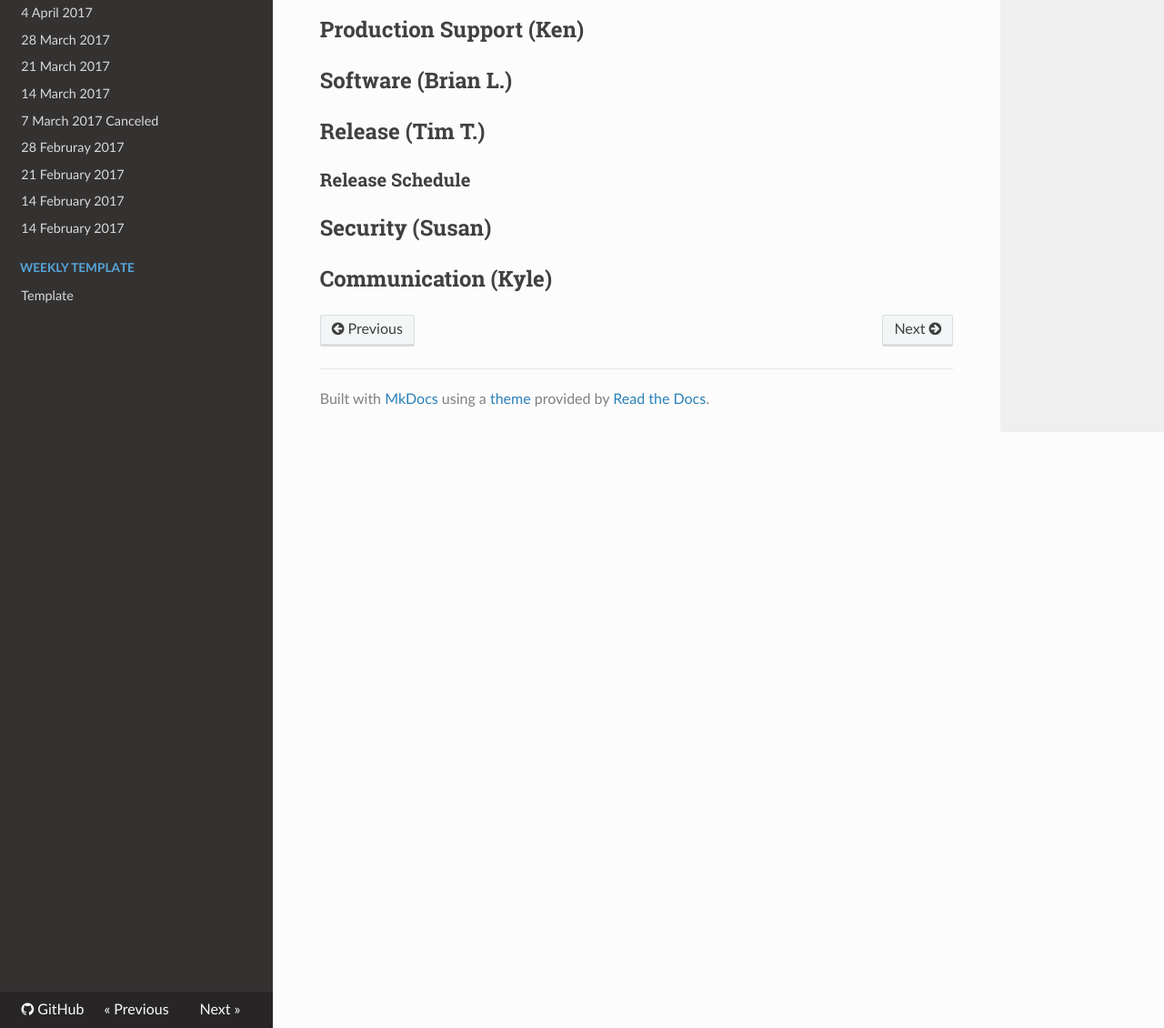
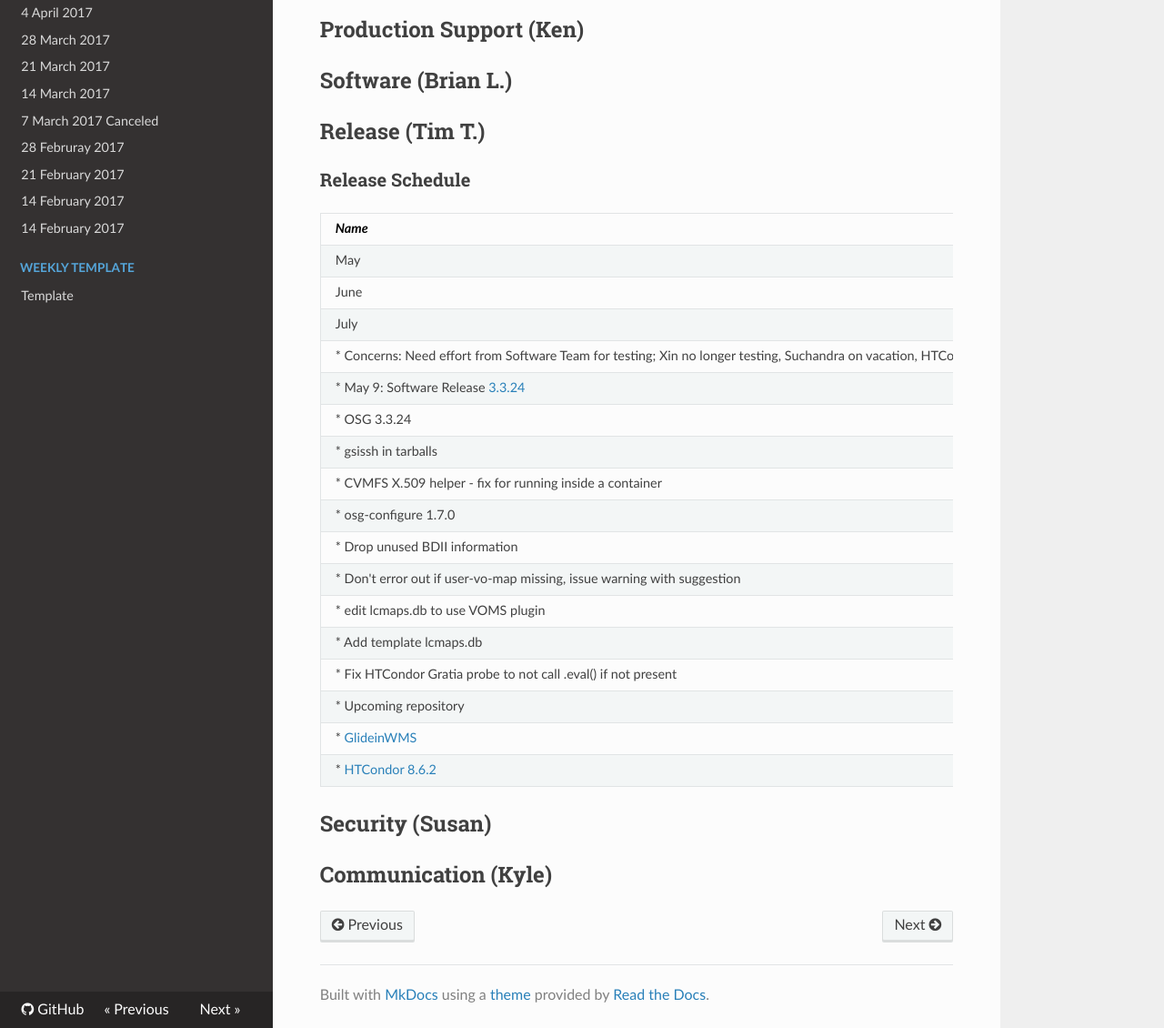
Before and after one commit to zsshah/production, an MkDocs documentation site: the page built from docs/WeeklyMinutes/25April2017.md, in a window 1280 px wide and 1400 px high, scrolled down 1513 px. Shown: the part 270-1400 px from the top of the window at 91% size. Built offline with MkDocs 1.6.1, drawn with Linux system fonts in a browser that asks for light colours; nearby versions of some CDN libraries; old or Windows-style settings are respelled for this version of MkDocs.

Commit message:
Update Release Section

```diff
--- a/docs/WeeklyMinutes/25April2017.md
+++ b/docs/WeeklyMinutes/25April2017.md
@@ -30,6 +30,25 @@
 
 ## Release (Tim T.)
 ### Release Schedule
+| *Name* | *Version* | *Development Freeze* | *Package Freeze* | *Release* | *Notes* |
+| ------ | --------- | -------------------- | ---------------- | --------- | ------- |
+| May | 3.3.24 | 2017-04-24 | 2017-05-01 | 2017-05-09 | HTCondor Week |
+| June | 3.3.25 | 2017-05-30 | 2017-06-05 | 2017-06-13 | 5 week cycle |
+| July | 3.3.23 | 2017-06-26 | 2017-07-03 | 2017-07-11 | Independence Day |
+   * Concerns: Need effort from Software Team for testing; Xin no longer testing, Suchandra on vacation, HTCondor Week
+   * May 9: Software Release [3.3.24](https://jira.opensciencegrid.org/issues/?filter=15254&jql=project%20%3D%20SOFTWARE%20AND%20labels%20%3D%203.3.24%20ORDER%20BY%20status%20ASC%2C%20priority%20DESC%2C%20assignee%20ASC)
+      * OSG 3.3.24
+         * gsissh in tarballs
+         * CVMFS X.509 helper - fix for running inside a container
+         * osg-configure 1.7.0
+            * Drop unused BDII information
+            * Don't error out if user-vo-map missing, issue warning with suggestion
+            * edit lcmaps.db to use VOMS plugin
+         * Add template lcmaps.db
+         * Fix HTCondor Gratia probe to not call .eval() if not present
+      * Upcoming repository
+         * [GlideinWMS](http://glideinwms.fnal.gov/doc.v3_3_2/history.html#development)
+         * [HTCondor 8.6.2](https://www-auth.cs.wisc.edu/lists/htcondor-world/2017/msg00015.shtml)
 
 ## Security (Susan)
 
```
